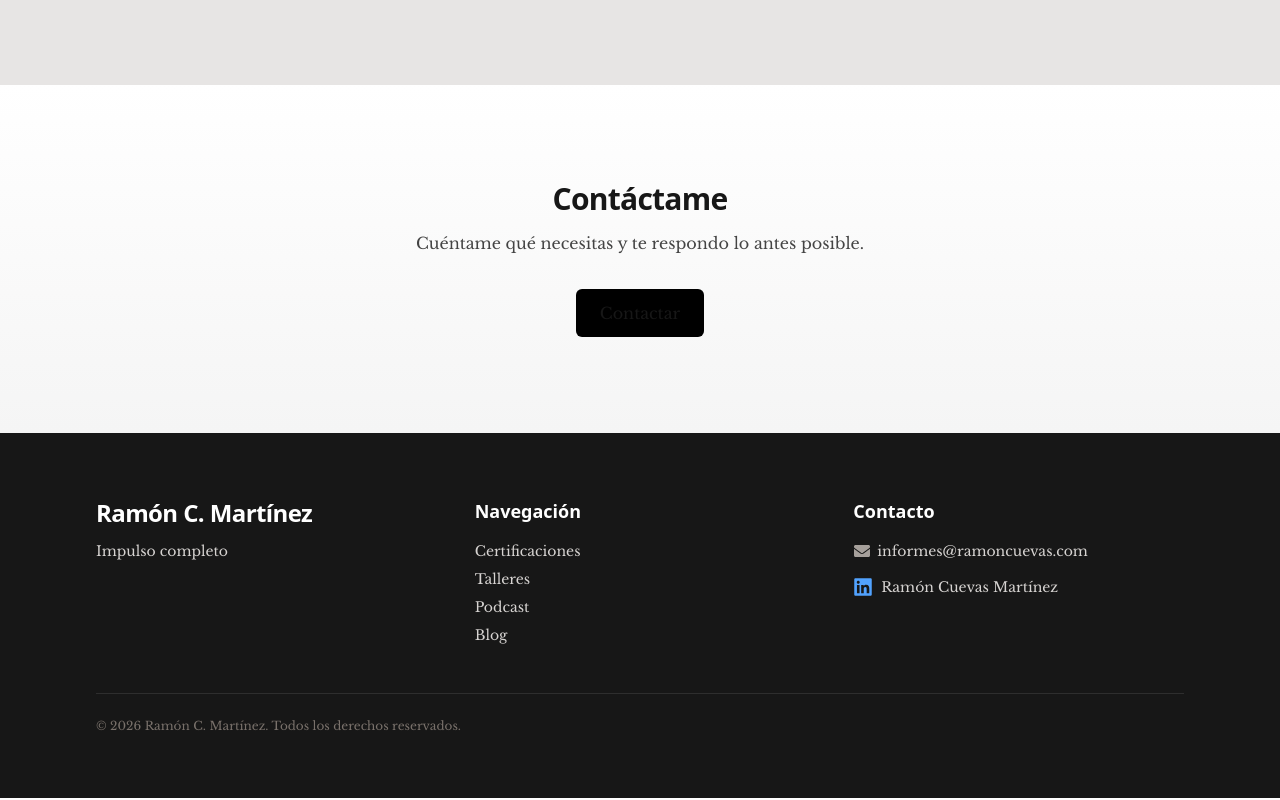
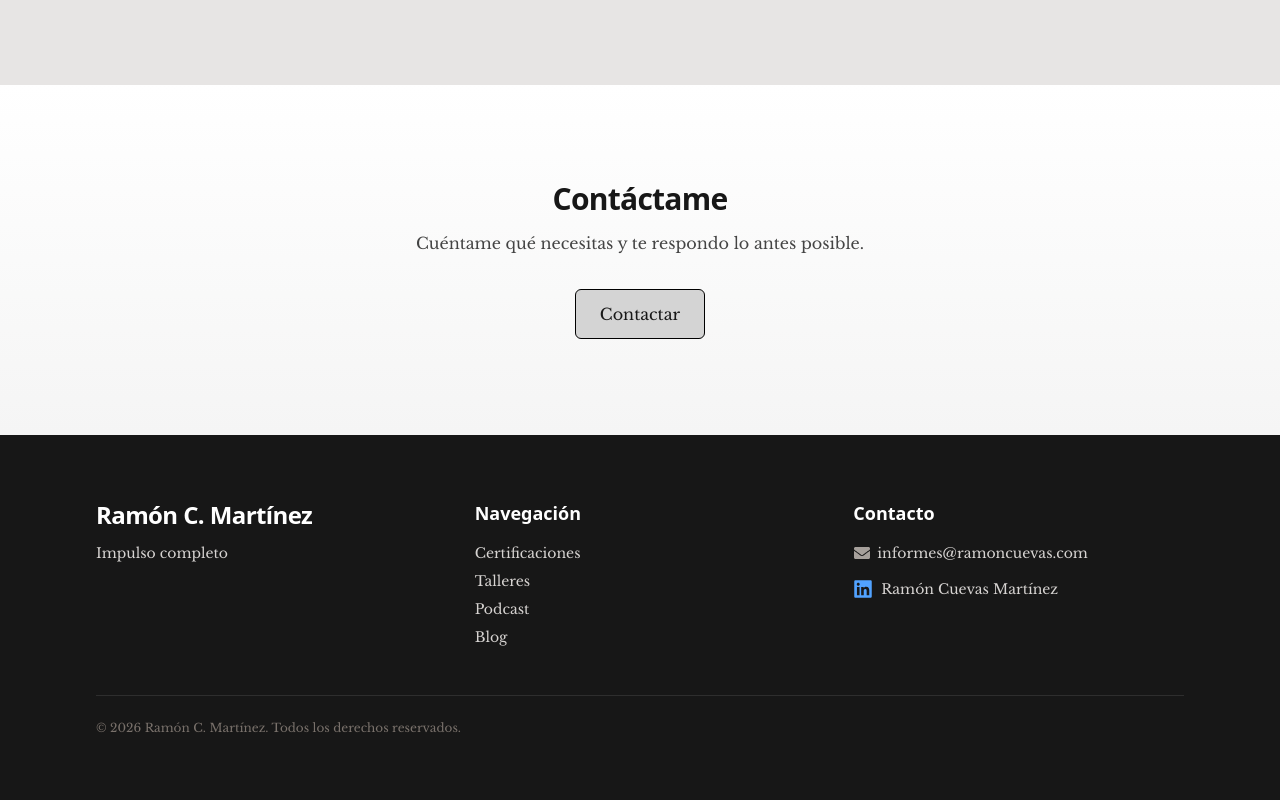
Before and after one commit to SolertiaMain/ramon-landing, a Next.js app: page / in a window 1280 px wide. Shown: the part 2244-3044 px from the top of the page. Built offline with nearby package versions, Linux system fonts and the light colour scheme.

Commit message:
update contacto section

```diff
--- a/src/components/sections/Contact.jsx
+++ b/src/components/sections/Contact.jsx
@@ -30,9 +30,23 @@ export default function Contact({ data }) {
         <h2 className="text-3xl font-semibold tracking-tight">{data.title}</h2>
         <p className="mt-3 opacity-80">{data.subtitle}</p>
         <div className="mt-8">
-          <a href={data.button.href} className="inline-flex rounded-md bg-black px-6 py-3 text-white hover:opacity-90">
+          <a
+            href={data.button.href}
+            className="
+              inline-flex
+              items-center
+              rounded-md
+              border border-black
+              bg-neutral-300
+              px-6 py-3
+              text-white
+              transition
+              hover:bg-neutral-600
+            "
+          >
             {data.button.label}
           </a>
+
         </div>
       </Container>
     </section>
```
